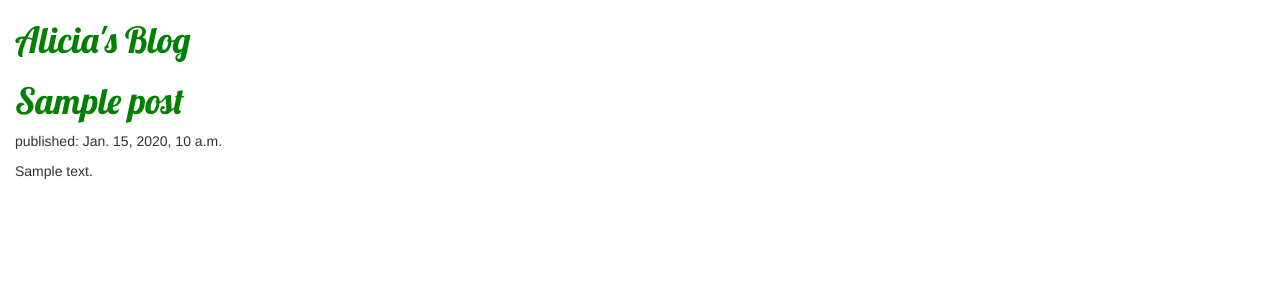
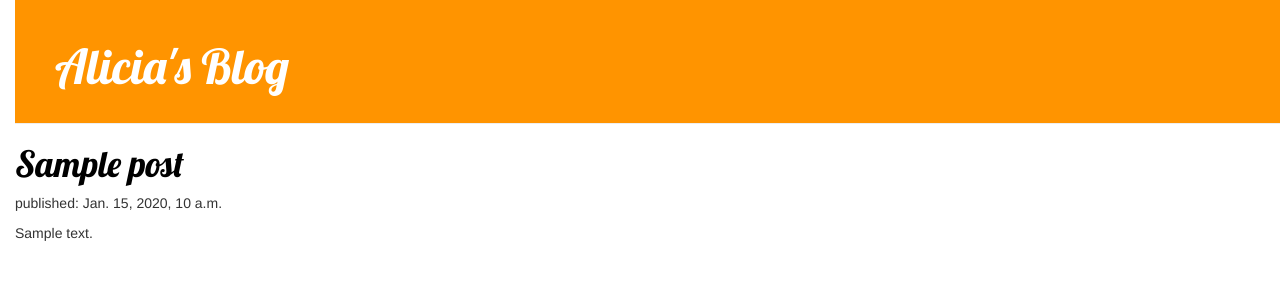
Before and after one commit to aliciasavelly/djangogirls, a Django app: template blog/templates/blog/post_list.html in a window 1280 px wide. Shown: the top 300 px of the page. Run offline with Django 3.2, Linux system fonts and the light colour scheme; the template is opened without the code that fills it: values that come from a table or form of the project are taken from there, others are empty; tables that the repository leaves empty hold one stand-in row (values such as "Sample post"); some libraries are stand-ins or nearby versions.

Commit message:
add stylings

```diff
--- a/blog/static/css/blog.css
+++ b/blog/static/css/blog.css
@@ -1,8 +1,54 @@
 h1 a {
-  color: green;
   font-family: 'Lobster';
 }
 
 body {
   padding-left: 15px;
 }
+
+.page-header {
+  background-color: #ff9400;
+  margin-top: 0;
+  padding: 20px 20px 20px 40px;
+}
+
+.page-header h1, .page-header h1 a, .page-header h1 a:visited, .page-header h1 a:active {
+  color: #ffffff;
+  font-size: 36pt;
+  text-decoration: none;
+}
+
+.content {
+  margin-left: 40px;
+}
+
+h1, h2, h3, h4 {
+  font-family: 'Lobster', cursive;
+}
+
+.date {
+  color: #828282;
+}
+
+.save {
+  float: right;
+}
+
+.post-form textarea, .post-form input {
+  width: 100%;
+}
+
+.top-menu, .top-menu:hover, .top-menu:visited {
+  color: #ffffff;
+  float: right;
+  font-size: 26pt;
+  margin-right: 20px;
+}
+
+.post {
+  margin-bottom: 70px;
+}
+
+.post h1 a, .post h1 a:visited {
+  color: #000000;
+}
--- a/blog/templates/blog/post_list.html
+++ b/blog/templates/blog/post_list.html
@@ -10,12 +10,12 @@
     <title>Alicia's Blog</title>
   </head>
   <body>
-    <div class="">
+    <div class="page-header">
       <h1><a href="/">Alicia's Blog</a></h1>
     </div>
 
     {% for post in posts %}
-      <div class="">
+      <div class="post">
         <h1><a href="">{{ post.title }}</a></h1>
         <p>published: {{ post.published_date }}</p>
         <p>{{ post.text|linebreaksbr }}</p>
```
